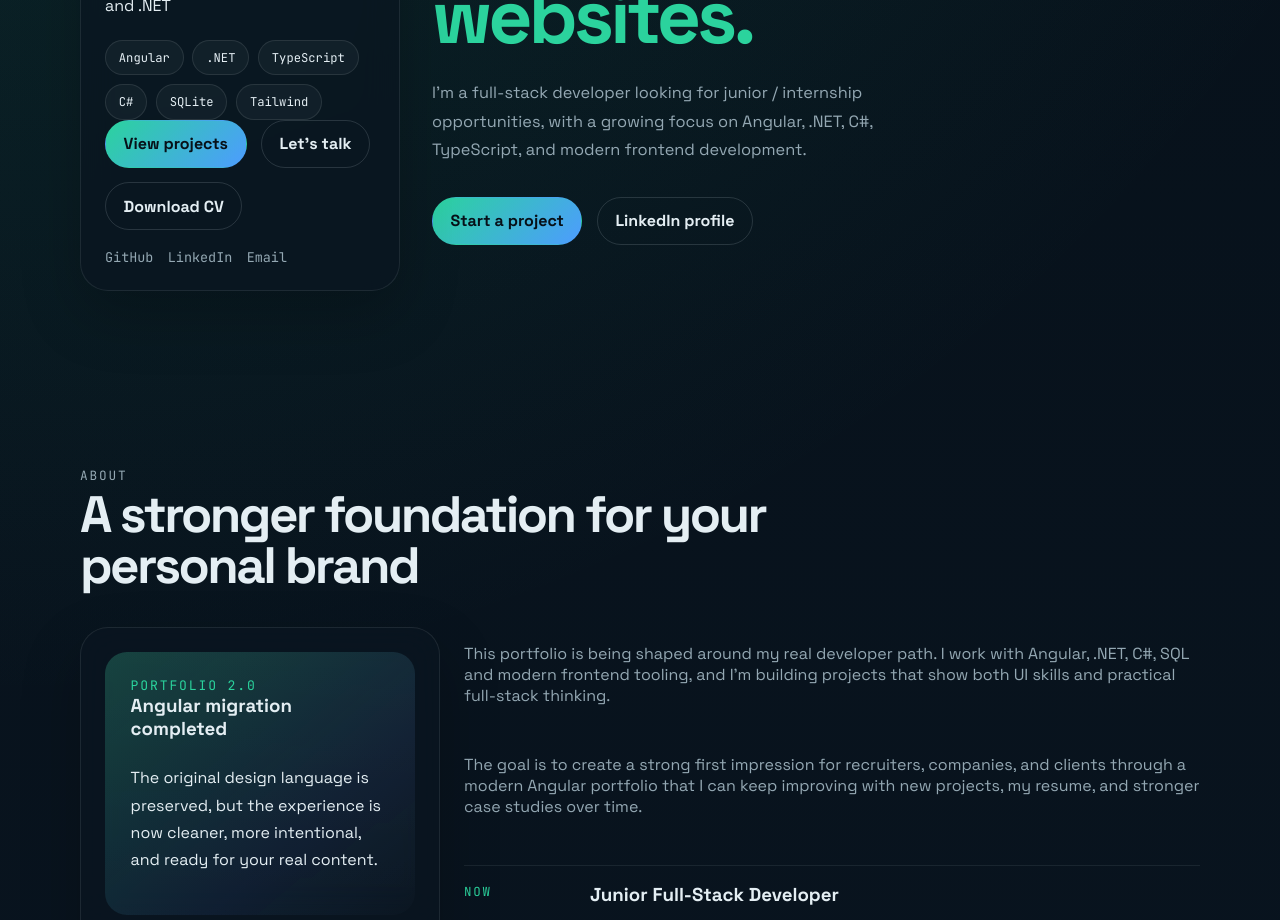
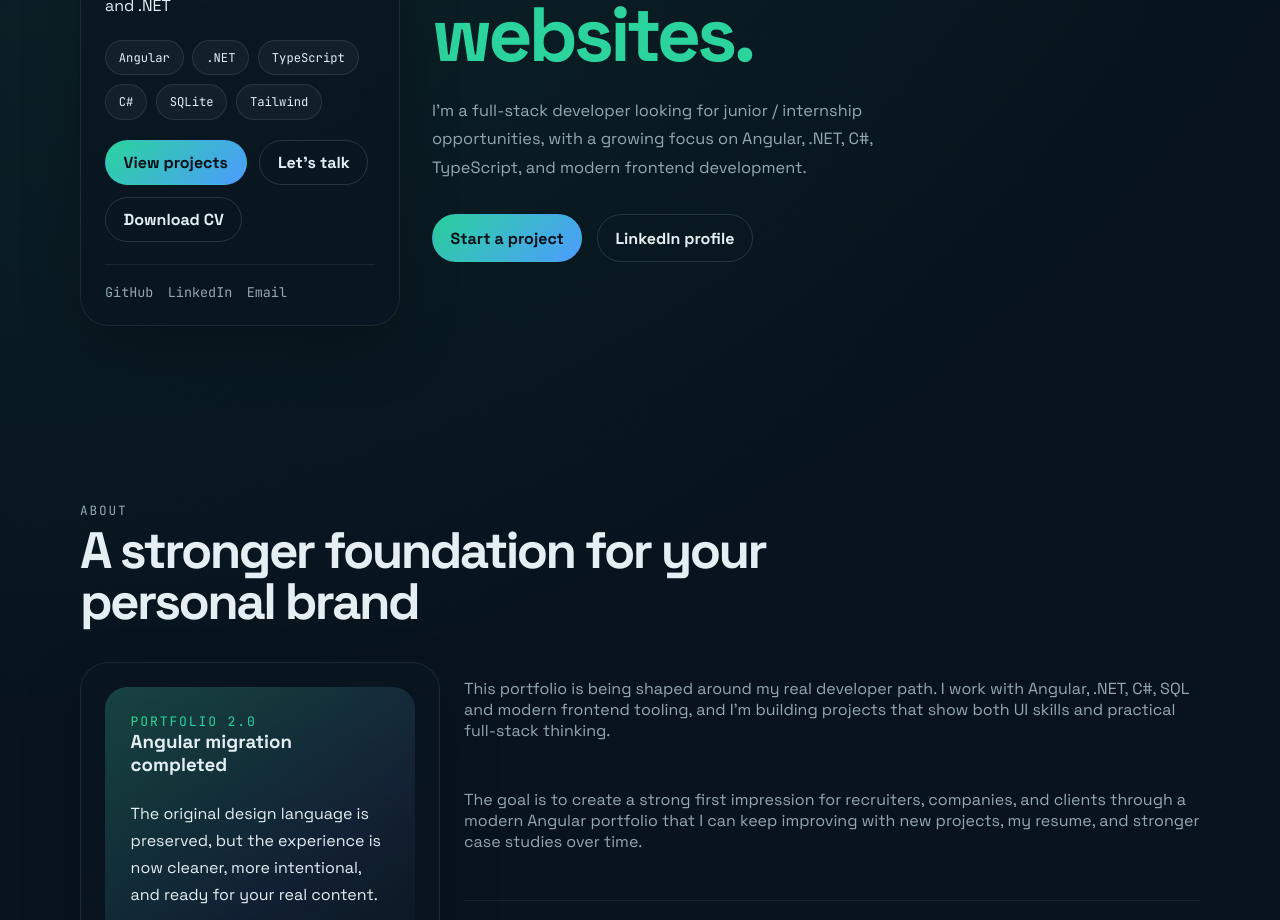
Before and after one commit to AlijaHodzic/AlijaPortofolio, an Angular app: page / in a window 1280 px wide. Shown: the part 840-1760 px from the top of the page. Built offline with nearby package versions, Linux system fonts and the light colour scheme.

Commit message:
Improve hero card action spacing

```diff
--- a/src/app/app.scss
+++ b/src/app/app.scss
@@ -258,11 +258,23 @@
   flex-wrap: wrap;
 }
 
+.profile-actions {
+  align-items: stretch;
+  gap: 0.8rem;
+  margin-top: 1.25rem;
+}
+
+.profile-actions .button {
+  min-height: 2.8rem;
+}
+
 .social-row {
   display: flex;
   flex-wrap: wrap;
   gap: 0.9rem;
-  margin-top: 1.1rem;
+  margin-top: 1.4rem;
+  padding-top: 1.1rem;
+  border-top: 1px solid rgba(228, 238, 243, 0.08);
 }
 
 .social-row a {
```
